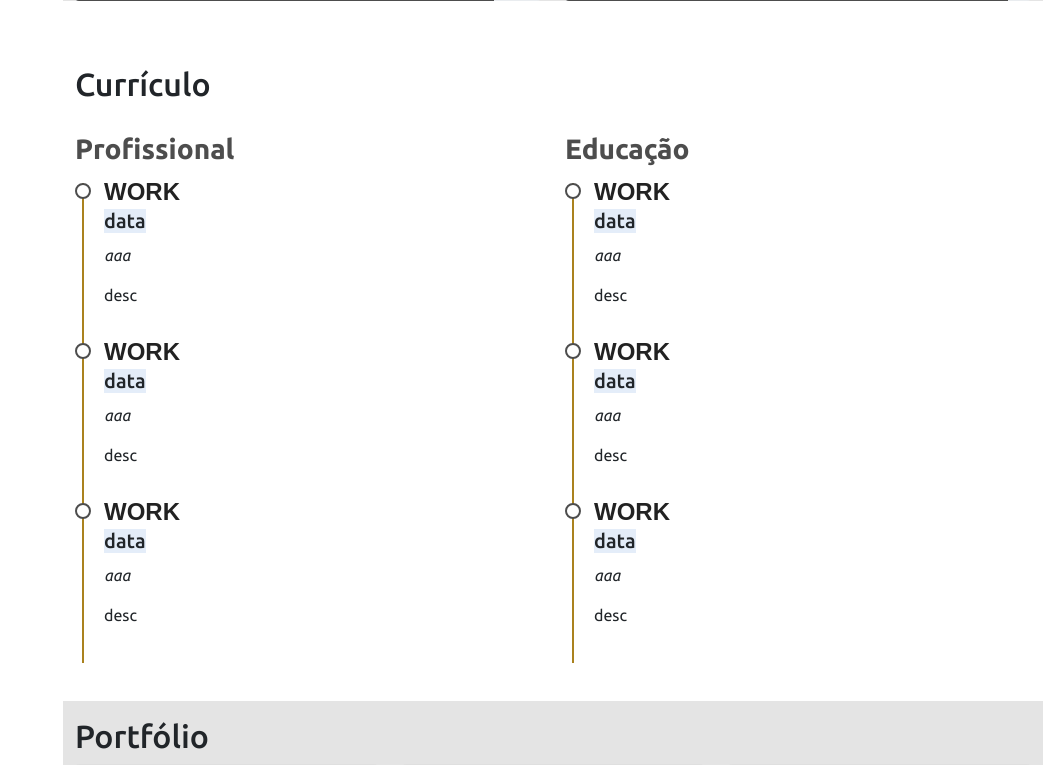
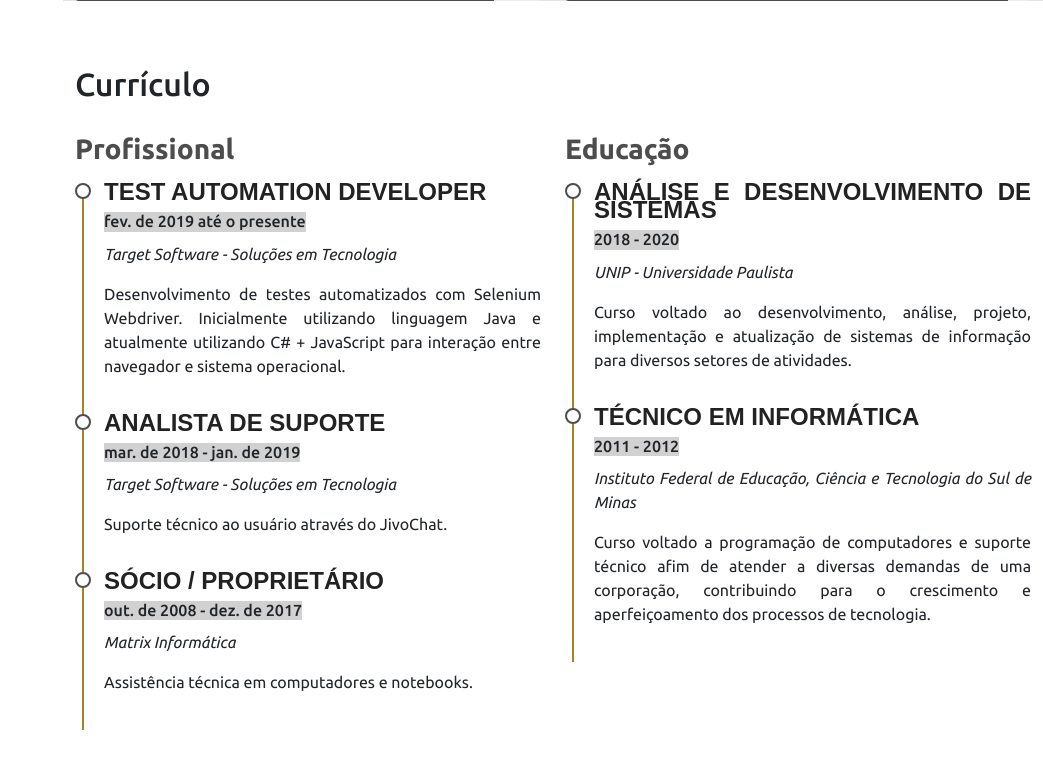
Before and after one commit to nascidoem77/Projeto-Portfolio, a Flask app: page / in a window 1280 px wide. Shown: the part 2255-3020 px from the top of the page, without its empty margins (237-1280 px from the left). Run offline with Flask 2, Linux system fonts and the light colour scheme; some libraries are stand-ins or nearby versions.

Commit message:
update currículo

```diff
--- a/static/style.css
+++ b/static/style.css
@@ -230,8 +230,8 @@ i.menu-mobile {
   margin-top: 10px;
 }
 
-.cv .cv-item h5 {
-  background: #e4edf9;
+.cv .cv-item h6 {
+  background: rgb(209, 209, 209);
   display: inline-block;
   margin-bottom: 10px;
 }
--- a/templates/index.html
+++ b/templates/index.html
@@ -39,7 +39,7 @@
       <nav id="navbar" class="nav-menu">
         <ul class="nav flex-column">
           <li class="nav-item">
-            <a class="nav-link active" aria-current="page" href="#inicio"
+            <a class="nav-link" href="#inicio"
               ><i class="bi bi-house"></i> Início</a
             >
           </li>
@@ -524,22 +524,27 @@
                 <h3 class="cv-title" data-anime="down">Profissional</h3>
 
                 <div class="cv-item" data-anime="up">
-                  <h4>Work</h4>
-                  <h5>data</h5>
-                  <p><em>aaa</em></p>
-                  <p>desc</p>
+                  <h4>Test Automation Developer</h4>
+                  <h6>fev. de 2019 até o presente</h6>
+                  <p><em>Target Software - Soluções em Tecnologia</em></p>
+                  <p>
+                    Desenvolvimento de testes automatizados com Selenium
+                    Webdriver. Inicialmente utilizando linguagem Java e
+                    atualmente utilizando C# + JavaScript para interação entre
+                    navegador e sistema operacional.
+                  </p>
                 </div>
                 <div class="cv-item" data-anime="up">
-                  <h4>Work</h4>
-                  <h5>data</h5>
-                  <p><em>aaa</em></p>
-                  <p>desc</p>
+                  <h4>Analista de Suporte</h4>
+                  <h6>mar. de 2018 - jan. de 2019</h6>
+                  <p><em>Target Software - Soluções em Tecnologia</em></p>
+                  <p>Suporte técnico ao usuário através do JivoChat.</p>
                 </div>
                 <div class="cv-item" data-anime="up">
-                  <h4>Work</h4>
-                  <h5>data</h5>
-                  <p><em>aaa</em></p>
-                  <p>desc</p>
+                  <h4>Sócio / Proprietário</h4>
+                  <h6>out. de 2008 - dez. de 2017</h6>
+                  <p><em>Matrix Informática</em></p>
+                  <p>Assistência técnica em computadores e notebooks.</p>
                 </div>
               </div>
 
@@ -547,22 +552,30 @@
                 <h3 class="cv-title" data-anime="down">Educação</h3>
 
                 <div class="cv-item" data-anime="up">
-                  <h4>Work</h4>
-                  <h5>data</h5>
-                  <p><em>aaa</em></p>
-                  <p>desc</p>
+                  <h4>Análise e Desenvolvimento de Sistemas</h4>
+                  <h6>2018 - 2020</h6>
+                  <p><em>UNIP - Universidade Paulista</em></p>
+                  <p>
+                    Curso voltado ao desenvolvimento, análise, projeto,
+                    implementação e atualização de sistemas de informação para
+                    diversos setores de atividades.
+                  </p>
                 </div>
                 <div class="cv-item" data-anime="up">
-                  <h4>Work</h4>
-                  <h5>data</h5>
-                  <p><em>aaa</em></p>
-                  <p>desc</p>
-                </div>
-                <div class="cv-item" data-anime="up">
-                  <h4>Work</h4>
-                  <h5>data</h5>
-                  <p><em>aaa</em></p>
-                  <p>desc</p>
+                  <h4>Técnico em Informática</h4>
+                  <h6>2011 - 2012</h6>
+                  <p>
+                    <em
+                      >Instituto Federal de Educação, Ciência e Tecnologia do
+                      Sul de Minas</em
+                    >
+                  </p>
+                  <p>
+                    Curso voltado a programação de computadores e suporte
+                    técnico afim de atender a diversas demandas de uma
+                    corporação, contribuindo para o crescimento e
+                    aperfeiçoamento dos processos de tecnologia.
+                  </p>
                 </div>
               </div>
             </div>
```
